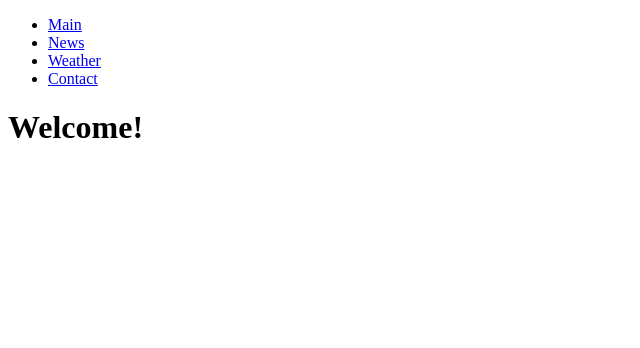
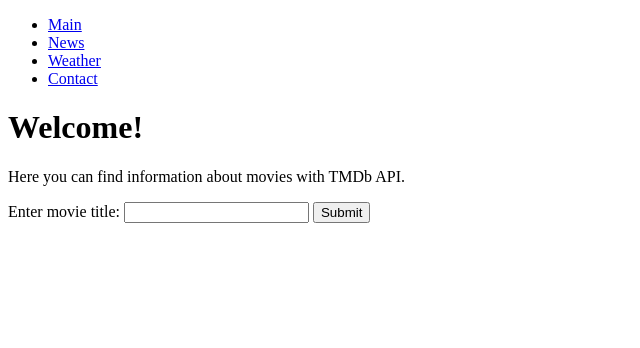
Before and after one commit to Sergii-Koval/GIt_test_folder, a Flask app: page / in a window 1280 px wide. Shown: the top 348 px of the page, without its empty margins (0-640 px from the left). Run offline with Flask 3, Linux system fonts and the light colour scheme.

Commit message:
add: movie search

```diff
--- a/app.py
+++ b/app.py
@@ -2,12 +2,18 @@ from flask import Flask, render_template, request, redirect, url_for
 import json
 from utils import get_news
 from utils import get_weather_data
-
+from utils import search_movie
 app = Flask(__name__)
 
 @app.route('/')
 def home():
     return render_template('index.html')
+@app.route('/search_movie', methods=['POST'])
+def search():
+    api_key = '71b74252366bfdee35930c6b3e0ada0b'
+    movie_title = request.form['movie_title']
+    movie_results = search_movie(api_key, movie_title)
+    return render_template('index.html', movie_results=movie_results)
 
 @app.route('/news')
 def news():
--- a/templates/index.html
+++ b/templates/index.html
@@ -1,9 +1,29 @@
 {% extends "base.html" %}
 
 {% block title %}
-  Main Flask
+  Main
 {% endblock %}
 
 {% block content %}
   <h1>Welcome!</h1>
+  <p>Here you can find information about movies with  TMDb API.</p>
+
+  <form action="{{ url_for('search') }}" method="post">
+    <label for="movie_title">Enter movie title:</label>
+    <input type="text" name="movie_title" id="movie_title" required>
+    <button type="submit">Submit</button>
+  </form>
+
+  {% if movie_results %}
+    <h2>Result:</h2>
+    <ul>
+      {% for movie in movie_results %}
+        <li>
+          <strong>{{ movie.title }}</strong> ({{ movie.release_date[:4] }})
+          <br>Rating: {{ movie.vote_average }}
+          <br>{{ movie.overview }}
+        </li>
+      {% endfor %}
+    </ul>
+  {% endif %}
 {% endblock %}
```
Also changed, not shown: utils.py (+14 -0 lines).
